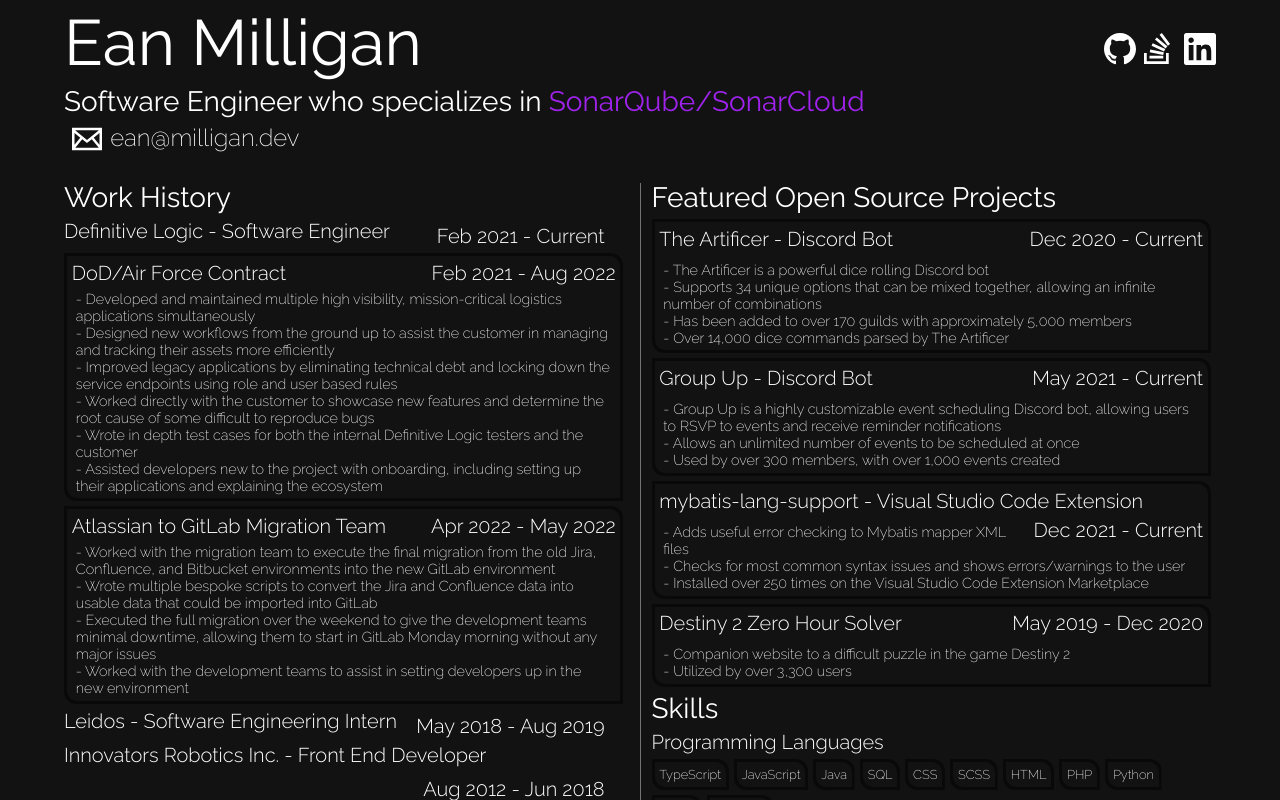
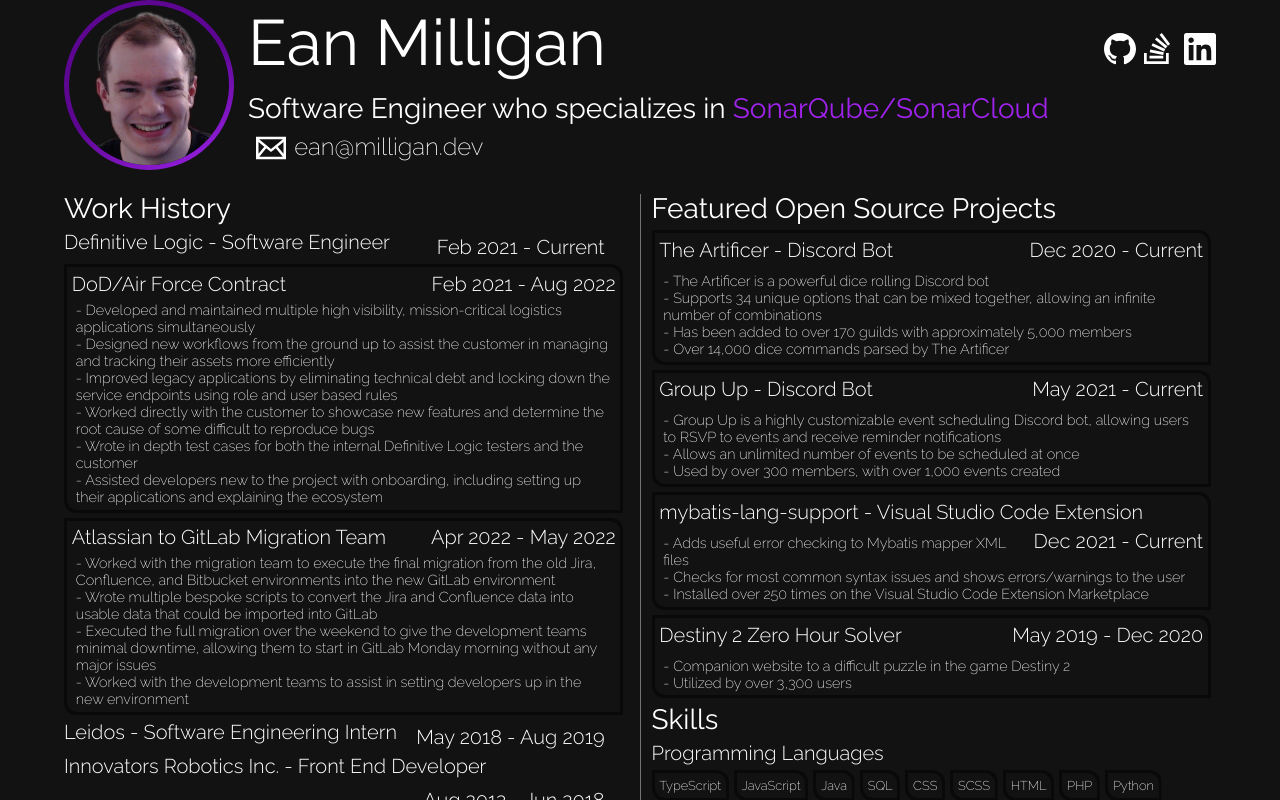
Before and after one commit to Burn-E99/ean-milligan-portfolio, an Angular app: page / in a window 1280 px wide. Shown: the top 800 px of the page. Built offline with nearby package versions, Linux system fonts and the light colour scheme.

Commit message:
Add headshot

```diff
--- a/src/app/app.component.html
+++ b/src/app/app.component.html
@@ -1,11 +1,12 @@
 <div>
-  <div>
-    <h1>
+  <div class="header">
+    <app-headshot id="headshot"></app-headshot>
+    <h1 id="fullname">
       Ean Milligan
       <app-socials class="pull-right"></app-socials>
     </h1>
-    <h2>Software Engineer who specializes in <app-typer [skillList]="experiencedSkills"></app-typer></h2>
-    <app-email></app-email>
+    <h2 id="slug">Software Engineer who specializes in <app-typer [skillList]="experiencedSkills"></app-typer></h2>
+    <app-email id="email"></app-email>
   </div>
   <br/>
   <div class="page-body">
--- a/src/app/app.component.scss
+++ b/src/app/app.component.scss
@@ -1,4 +1,27 @@
 @import '../vars.scss';
+
+.header {
+	display: grid;
+	grid-template-columns: 11.5rem auto;
+	grid-template-rows: auto auto auto;
+	grid-template-areas: "headshot fullname" "headshot slug" "headshot email";
+}
+
+#headshot {
+	grid-area: headshot;
+}
+
+#fullname {
+	grid-area: fullname;
+}
+
+#slug {
+	grid-area: slug;
+}
+
+#email {
+	grid-area: email;
+}
 
 .page-body {
 	display: flex;
--- a/src/app/app.module.ts
+++ b/src/app/app.module.ts
@@ -10,6 +10,7 @@
 import { SocialsComponent } from './socials/socials.component';
 import { EmailComponent } from './email/email.component';
 import { TyperComponent } from './typer/typer.component';
+import { HeadshotComponent } from './headshot/headshot.component';
 
 @NgModule({
   declarations: [
@@ -20,7 +21,8 @@
     EducationComponent,
     SocialsComponent,
     EmailComponent,
-    TyperComponent
+    TyperComponent,
+    HeadshotComponent
   ],
   imports: [
     BrowserModule,
--- /dev/null
+++ b/src/app/headshot/headshot.component.html
@@ -0,0 +1,3 @@
+<div class="headshot">
+	<img src="/assets/headshot.png" alt="Ean Milligan headshot" />
+</div>
--- /dev/null
+++ b/src/app/headshot/headshot.component.scss
@@ -0,0 +1,17 @@
+@import '../../vars.scss';
+
+.headshot {
+	height: 10rem;
+	width: 10rem;
+	padding: 5px;
+	background-image: linear-gradient(150deg, $highlight-color-dk 50%, $highlight-color-lt 100%);
+	border-radius: 50%;
+
+	img {
+		object-fit: contain;
+		max-width:100%;
+		max-height:100%;
+		background-color: $bg-color;
+		border-radius: 50%;
+	}
+}
--- /dev/null
+++ b/src/app/headshot/headshot.component.ts
@@ -0,0 +1,15 @@
+import { Component, OnInit } from '@angular/core';
+
+@Component({
+  selector: 'app-headshot',
+  templateUrl: './headshot.component.html',
+  styleUrls: ['./headshot.component.scss']
+})
+export class HeadshotComponent implements OnInit {
+
+  constructor() { }
+
+  ngOnInit(): void {
+  }
+
+}
```
Also changed, not shown: src/assets/headshot.png (added), 1 other file (tests, documents, lock files or other folders).
